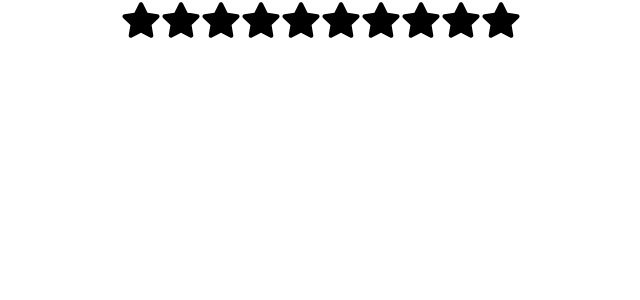
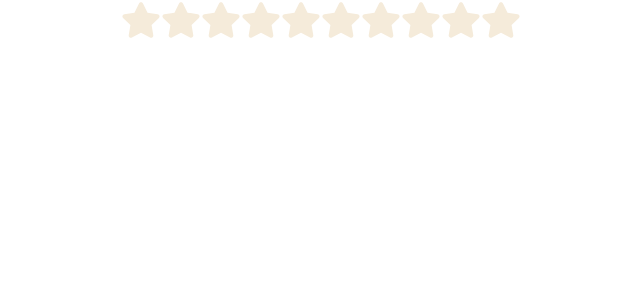
Before and after one commit to Katiasun/Build-React-Projects, a React (Create React App) app: page / in a window 1280 px wide. Shown: the top 300 px of the page, without its empty margins (319-959 px from the left). Built offline with nearby package versions, Linux system fonts and the light colour scheme.

Commit message:
add styles

```diff
--- a/src/components/star-rating/index.jsx
+++ b/src/components/star-rating/index.jsx
@@ -26,7 +26,7 @@ export default function StarRating({ noOfStars = 5 }) {
             className={index <= (hover || rating) ? "active" : "inactive"}
             onClick={() => handleClick(index)}
             onMouseMove={() => handleMouseEnter(index)}
-            onMouseLeave={() => handleMouseLeave(index)}
+            onMouseLeave={() => handleMouseLeave()}
             size={40}
           />
         );
--- a/src/components/star-rating/styles.css
+++ b/src/components/star-rating/styles.css
@@ -0,0 +1,6 @@
+.active {
+  color: #fff700;
+}
+.inactive {
+  color: rgb(245, 235, 218);
+}
```
